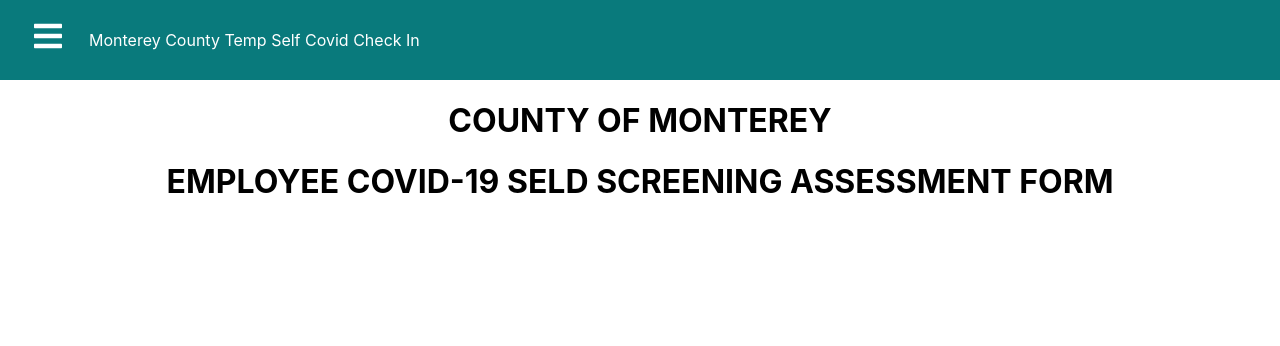
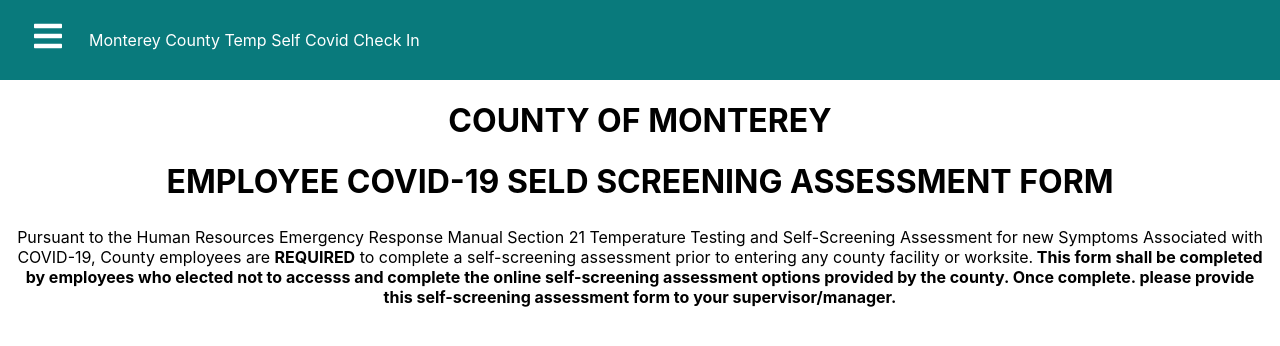
Before and after one commit to christianlMaldonado/tempCovidLogin, a React (Create React App) app in the folder login/: page /SelfCheck in a window 1280 px wide. Shown: the top 346 px of the page. Built offline with nearby package versions, Linux system fonts and the light colour scheme.

Commit message:
Adding body of Self Assessment

```diff
--- a/login/src/Pages/Home.jsx
+++ b/login/src/Pages/Home.jsx
@@ -4,8 +4,7 @@
 function Home() {
   return (
     <div className='home'>
-
-
+    <h1> Home </h1>
     </div>
   );
 }
--- a/login/src/Pages/SelfCheck.css
+++ b/login/src/Pages/SelfCheck.css
@@ -1,3 +1,9 @@
 .selfCheckTitle{
     text-align:center;
 }
+
+.selfCheckoutBody{
+    text-align: center;
+    margin: 5px;
+    padding: 5px;
+}
--- a/login/src/Pages/SelfCheck.jsx
+++ b/login/src/Pages/SelfCheck.jsx
@@ -6,6 +6,17 @@
     <div className='selfCheck'>
         <h1 className="selfCheckTitle"> COUNTY OF MONTEREY </h1>
         <h1 className="selfCheckTitle"> EMPLOYEE COVID-19 SELD SCREENING ASSESSMENT FORM </h1>
+        <p className="selfCheckoutBody">
+            Pursuant to the Human Resources Emergency Response Manual Section 21 Temperature Testing
+            and Self-Screening Assessment for new Symptoms Associated with COVID-19, County employees
+            are <b>REQUIRED</b> to complete a self-screening assessment prior to entering any county facility
+            or worksite.<b> This form shall be completed by employees who elected not to accesss and complete
+            the online self-screening assessment options provided by the county. Once complete. please
+            provide this self-screening assessment form to your supervisor/manager.</b>
+        </p>
+
+
+
     </div>
   );
 }
```
